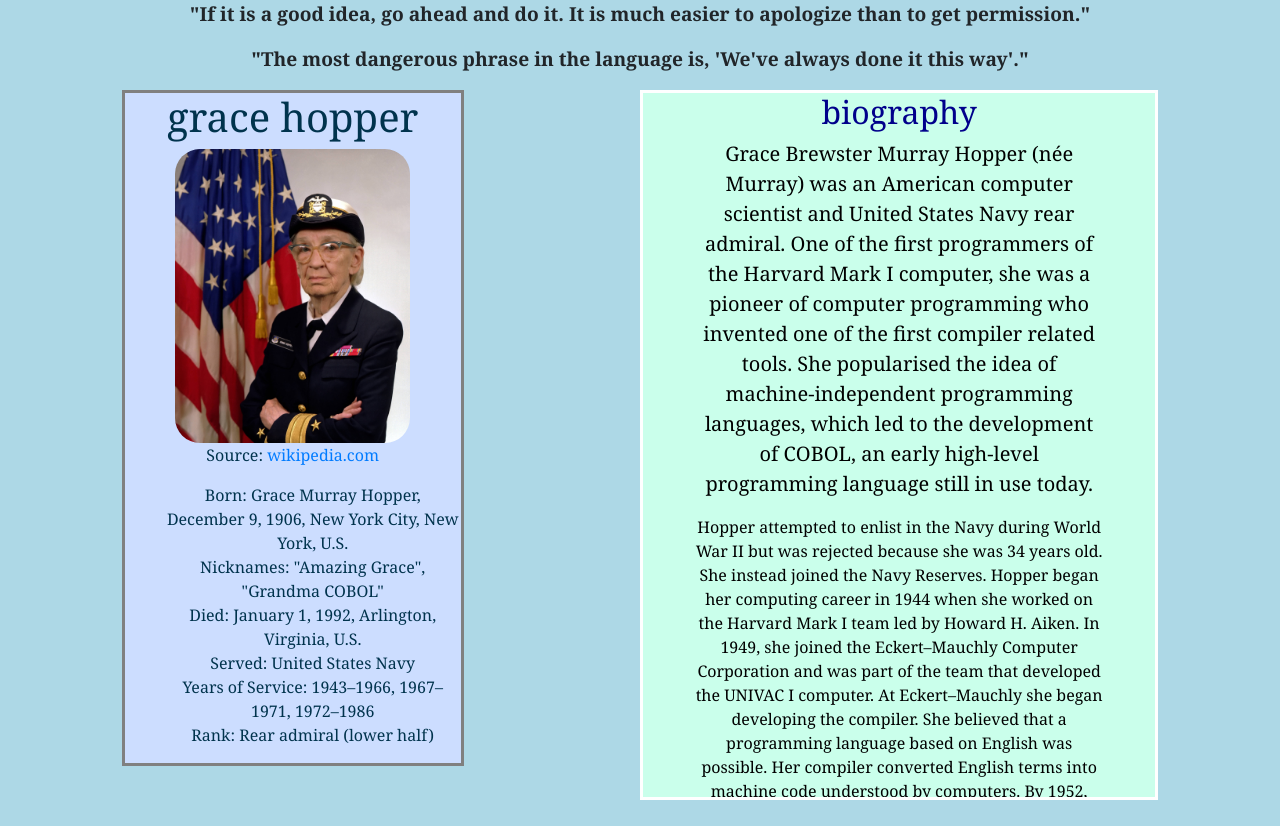
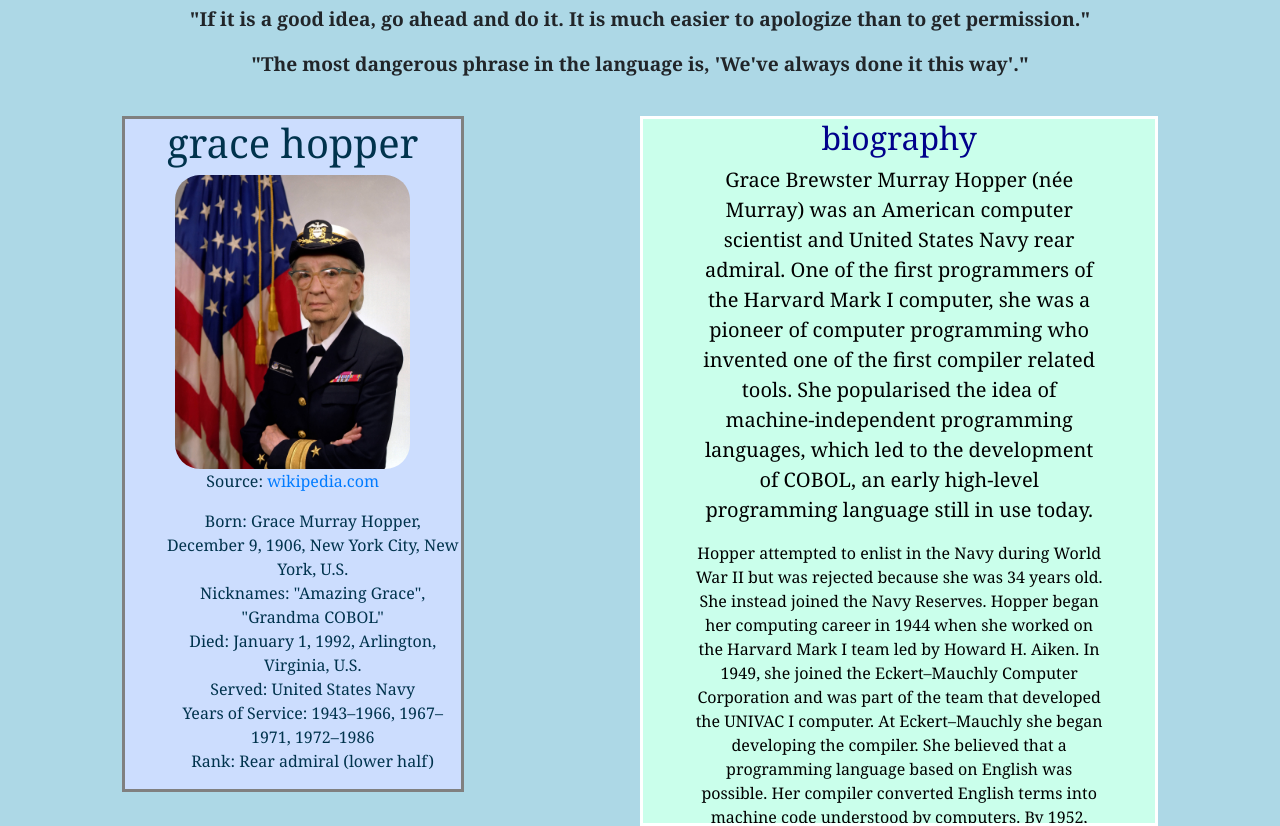
Before and after one commit to grashle/website-bootstrap, a plain HTML site: page index.html in a window 1280 px wide. Before the commit the page ends 800 px from the top, so only its background shows below. Drawn offline with nearby package versions, Linux system fonts and the light colour scheme.

Commit message:
added padding to the quote title

```diff
--- a/css/biography.css
+++ b/css/biography.css
@@ -25,7 +25,7 @@ body {
   font-size: 16px;
   border-style: solid;
   border-color: grey;
-  background-color: #ccddff;
+  background-color: #ccddfe;
   max-width: 33%;
   float: left;
 }
@@ -53,6 +53,7 @@ li {
 .quote {
   font-weight: bolder;
   font-size: 1.5vw;
+  padding: 5px 0px;
 }
 
 img {
--- a/index.html
+++ b/index.html
@@ -13,7 +13,7 @@
 <body>
   <!--removed the <main> tag as it didn't seem neccessary-->
 
-  <blockquote class='container quote'>
+  <blockquote class='quote'>
     <!--remove the container class to stop it being centred-->
     <p>"If it is a good idea, go ahead and do it. It is much easier to apologize than to get permission."</p>
     <p>"The most dangerous phrase in the language is, 'We've always done it this way'." </p>
```
